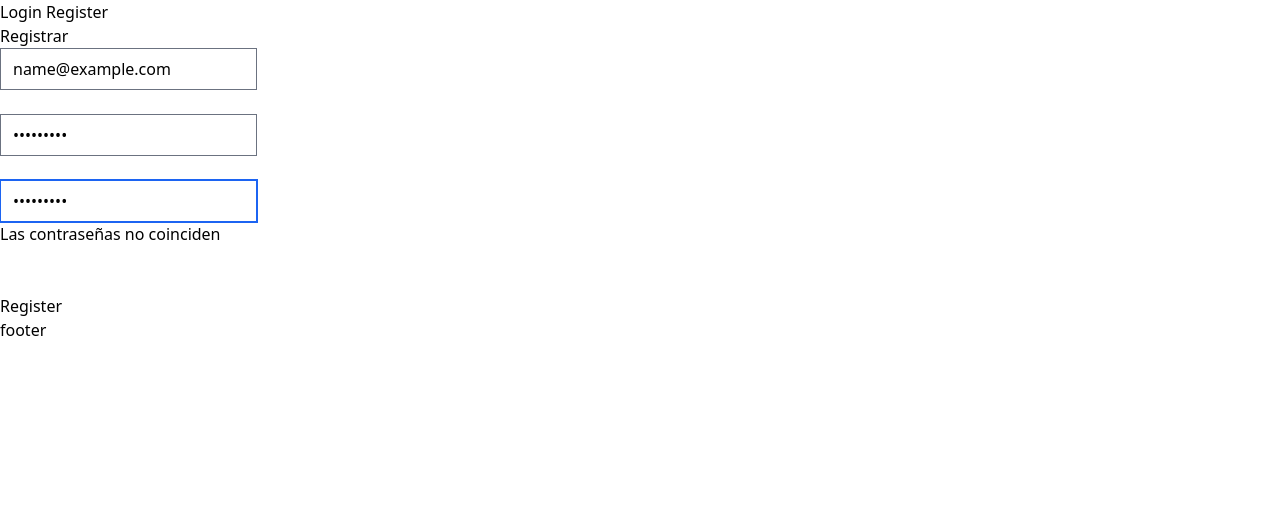
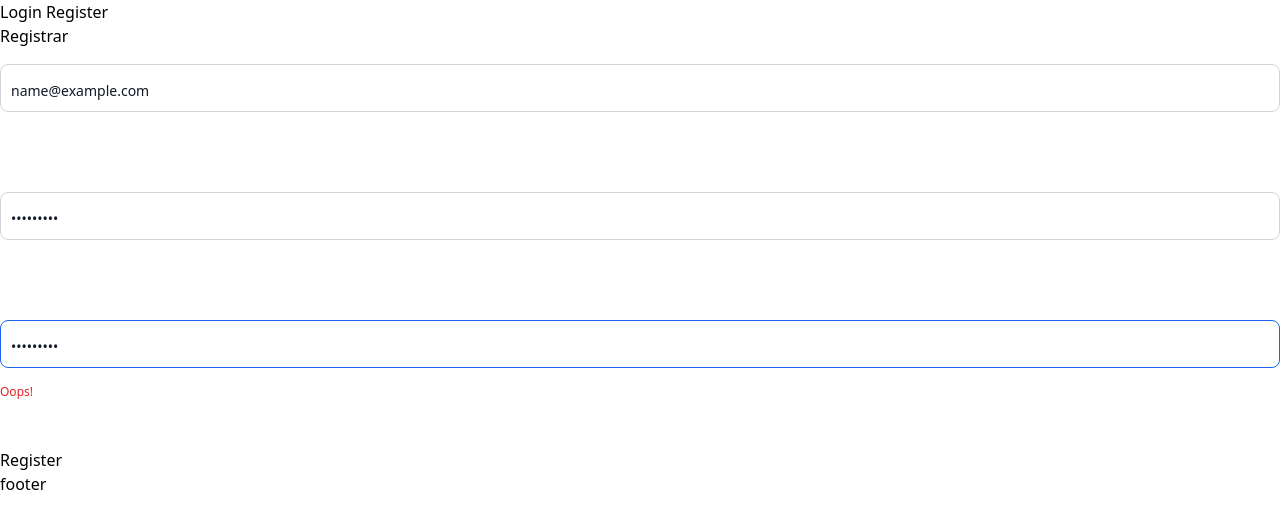
Before and after one commit to evans2919/react-firebase-fullstack-app, a React (Vite) app: page /register in a window 1280 px wide. Both pictures are taken after typing "name@example.com", "Sample123", "Sample123" into the empty fields and a click on the button "Register". Shown: the top 528 px of the page. Built offline with nearby package versions, Linux system fonts and the light colour scheme; no server answers.

Commit message:
Add tailwind/flowbite styles

```diff
--- a/src/components/FormInput.jsx
+++ b/src/components/FormInput.jsx
@@ -3,19 +3,37 @@
 import { forwardRef } from "react";
 
 const FormInput = forwardRef(
-    ({ type, placeholder, onChange, onBlur, name}, ref) => {
+    ({ type, label, onChange, onBlur, name, error }, ref) => {
+        const inputStyles = !error
+            ? " border-gray-300  dark:border-gray-600 dark:focus:border-blue-500 focus:border-blue-600"
+            : " border-red-600 dark:border-red-500 dark:focus:border-red-500   focus:border-red-600";
+
+        const labelStyles = !error
+            ? " text-gray-500 dark:text-gray-400  peer-focus:text-blue-600 peer-focus:dark:text-blue-500"
+            : "text-red-600 dark:text-red-500 ";
+
         return (
-            <>
+            <div className="my-4">
+                <div className="relative">
                     <input
                         type={type}
-                    placeholder={placeholder}
+                        placeholder=""
                         ref={ref}
                         onChange={onChange}
                         onBlur={onBlur}
                         name={name}
+                        id="floating_outlined"
+                        className={`block px-2.5 pb-2.5 pt-4 w-full text-sm text-gray-900 bg-transparent rounded-lg border-1 appearance-none dark:text-white focus:outline-none  focus:ring-0 peer ${inputStyles}`}
                     />
 
-            </>
+                    <label
+                        htmlFor="floating_outlined"
+                        className={`absolute text-sm  duration-300 transform -translate-y-4 scale-75 top-2 z-10 origin-[0] peer-placeholder-shown:scale-100 peer-placeholder-shown:-translate-y-1/2  peer-placeholder-shown:top-1/2 peer-focus:top-2 peer-focus:scale-75 peer-focus:-translate-y-4 left-1  bg-white dark:bg-gray-900   ${labelStyles}`}
+                    >
+                        {label}
+                    </label>
+                </div>
+            </div>
         );
     }
 );
--- a/src/components/utils/FormError.jsx
+++ b/src/components/utils/FormError.jsx
@@ -2,7 +2,14 @@
 const FormError = ({ errors }) => {
     return (
         <>
-            <p>{errors}</p>
+            {errors && (
+                <p
+                    id="outlined_error_help"
+                    className="mt-2 text-xs text-red-600 dark:text-red-400"
+                >
+                    <span className="font-medium">Oops!</span> {errors.message}
+                </p>
+            )}
         </>
     );
 };
```
Lines whose indentation alone changed are shown as unchanged.
